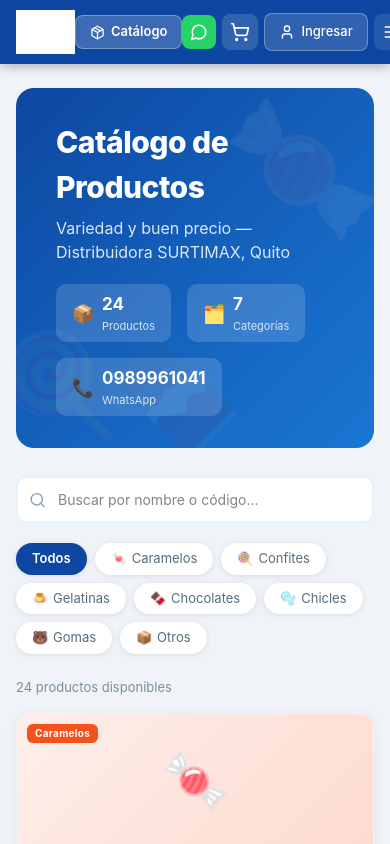
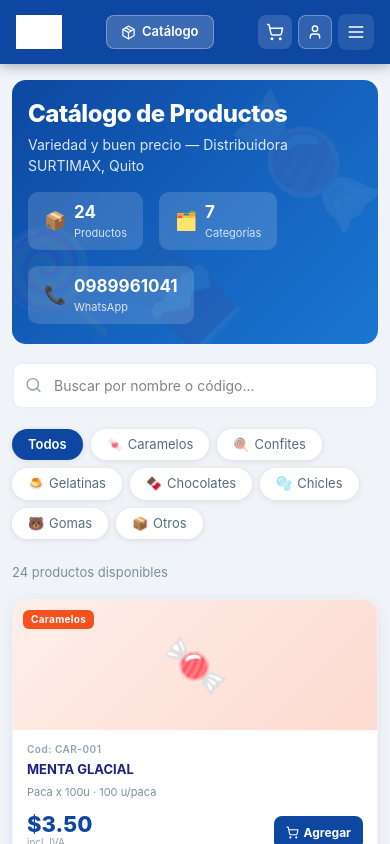
Before and after one commit to Dilankl30/SURTIMAX, a React (Vite) app: page / in a window 390 px wide. Shown: the top 844 px of the page. Built offline with nearby package versions, Linux system fonts and the light colour scheme.

Commit message:
fix: enforce compact single-line mobile header for all roles

```diff
--- a/package.json
+++ b/package.json
@@ -86,5 +86,8 @@
     "overrides": {
       "vite": "6.3.5"
     }
+  },
+  "engines": {
+    "node": "20.x"
   }
 }
--- a/src/app/components/Catalog.tsx
+++ b/src/app/components/Catalog.tsx
@@ -1,6 +1,7 @@
 import { useState, useMemo } from 'react';
 import { Search, ShoppingCart, Package } from 'lucide-react';
 import { useStore } from '../store';
+import { useIsMobile } from './ui/use-mobile';
 import type { Product } from '../store';
 
 const CAT_COLOR: Record<string, string> = {
@@ -18,6 +19,7 @@
   const [search, setSearch] = useState('');
   const [activeCategory, setActiveCategory] = useState('Todos');
   const [addedId, setAddedId] = useState<string | null>(null);
+  const isMobile = useIsMobile();
 
   const categories = useMemo(() => ['Todos', ...Array.from(new Set(products.map(p => p.category)))], [products]);
 
@@ -37,20 +39,20 @@
   const cartCount = cart.reduce((s, i) => s + i.quantity, 0);
 
   return (
-    <div style={{ maxWidth: 1280, margin: '0 auto', padding: '24px 16px' }}>
+    <div style={{ maxWidth: 1280, margin: '0 auto', padding: isMobile ? '16px 12px 90px' : '24px 16px' }}>
 
       {/* Hero */}
       <div style={{
         background: 'linear-gradient(135deg, #0D47A1 0%, #1565C0 60%, #1976D2 100%)',
-        borderRadius: 18, padding: '32px 40px', marginBottom: 28, color: 'white',
+        borderRadius: isMobile ? 14 : 18, padding: isMobile ? '20px 16px' : '32px 40px', marginBottom: isMobile ? 18 : 28, color: 'white',
         position: 'relative', overflow: 'hidden',
       }}>
         <div style={{ position: 'absolute', right: -10, top: -20, fontSize: 130, opacity: 0.08, userSelect: 'none' }}>🍬</div>
         <div style={{ position: 'absolute', right: 130, bottom: -30, fontSize: 110, opacity: 0.06, userSelect: 'none' }}>🍫</div>
         <div style={{ position: 'absolute', left: -20, bottom: -10, fontSize: 100, opacity: 0.05, userSelect: 'none' }}>🍭</div>
         <div style={{ position: 'relative', zIndex: 1 }}>
-          <h1 style={{ margin: '0 0 6px', fontSize: 30, fontWeight: 800, letterSpacing: -0.5 }}>Catálogo de Productos</h1>
-          <p style={{ margin: '0 0 20px', opacity: 0.85, fontSize: 16 }}>Variedad y buen precio — Distribuidora SURTIMAX, Quito</p>
+          <h1 style={{ margin: '0 0 6px', fontSize: isMobile ? 24 : 30, fontWeight: 800, letterSpacing: -0.5, lineHeight: 1.15 }}>Catálogo de Productos</h1>
+          <p style={{ margin: '0 0 16px', opacity: 0.85, fontSize: isMobile ? 14 : 16 }}>Variedad y buen precio — Distribuidora SURTIMAX, Quito</p>
           <div style={{ display: 'flex', gap: 16, flexWrap: 'wrap' }}>
             <HeroBadge emoji="📦" label="Productos" value={products.filter(p => p.available).length} />
             <HeroBadge emoji="🗂️" label="Categorías" value={categories.length - 1} />
@@ -108,7 +110,7 @@
           <p style={{ fontSize: 16 }}>No se encontraron productos</p>
         </div>
       ) : (
-        <div style={{ display: 'grid', gridTemplateColumns: 'repeat(auto-fill, minmax(210px, 1fr))', gap: 18 }}>
+        <div style={{ display: 'grid', gridTemplateColumns: isMobile ? '1fr' : 'repeat(auto-fill, minmax(210px, 1fr))', gap: isMobile ? 12 : 18 }}>
           {filtered.map(product => (
             <ProductCard
               key={product.id}
@@ -126,12 +128,12 @@
         <button
           onClick={() => setCartOpen(true)}
           style={{
-            position: 'fixed', bottom: 28, right: 28,
+            position: 'fixed', bottom: isMobile ? 14 : 28, right: isMobile ? 12 : 28,
             backgroundColor: '#0D47A1', color: 'white',
-            padding: '14px 22px', borderRadius: 50, border: 'none',
+            padding: isMobile ? '12px 16px' : '14px 22px', borderRadius: 50, border: 'none',
             boxShadow: '0 6px 24px rgba(13,71,161,0.45)',
             display: 'flex', alignItems: 'center', gap: 10,
-            cursor: 'pointer', zIndex: 50, fontSize: 14, fontWeight: 700,
+            cursor: 'pointer', zIndex: 50, fontSize: isMobile ? 13 : 14, fontWeight: 700, maxWidth: isMobile ? 'calc(100vw - 24px)' : undefined,
           }}
         >
           <ShoppingCart size={20} />
--- a/src/app/components/Header.tsx
+++ b/src/app/components/Header.tsx
@@ -1,18 +1,20 @@
 import { useState } from 'react';
 import { ShoppingCart, Bell, User, LogOut, Menu, X, Package, ClipboardList, LayoutDashboard, MessageCircle } from 'lucide-react';
 import { useStore } from '../store';
+import { useIsMobile } from './ui/use-mobile';
 import type { AppNotification } from '../store';
 import logoImg from '../../imports/DAME_CON_EL_FONDO_DE_202605160147.jpeg';
 
 export function Header() {
   const { view, setView, cart, setCartOpen, cartOpen, currentUser, logout, setAuthOpen, notifications } = useStore();
   const [mobileOpen, setMobileOpen] = useState(false);
+  const isMobile = useIsMobile();
   const [notifOpen, setNotifOpen] = useState(false);
 
   const cartCount = cart.reduce((s, i) => s + i.quantity, 0);
   const unreadNotifs = notifications.filter(n => !n.read).length;
 
-  const nav = (v: typeof view, label: string, close = false) => {
+  const nav = (v: typeof view, close = false) => {
     setView(v);
     if (close) setMobileOpen(false);
   };
@@ -24,7 +26,7 @@
 
           {/* Logo */}
           <button onClick={() => nav('catalog')} style={{ background: 'none', border: 'none', cursor: 'pointer', padding: 0, flexShrink: 0 }}>
-            <img src={logoImg} alt="SURTIMAX" style={{ height: 44, objectFit: 'contain', filter: 'brightness(0) invert(1)' }} />
+            <img src={logoImg} alt="SURTIMAX" style={{ height: isMobile ? 34 : 44, objectFit: 'contain', filter: 'brightness(0) invert(1)', maxWidth: isMobile ? 120 : 170 }} />
           </button>
 
           {/* Desktop Nav */}
@@ -53,7 +55,52 @@
           </nav>
 
           {/* Right actions */}
-          <div style={{ display: 'flex', alignItems: 'center', gap: 6, flexShrink: 0 }}>
+          <div style={{ display: 'flex', alignItems: 'center', gap: 6, flexShrink: 0, minWidth: 0 }}>
+            {isMobile && currentUser?.isAdmin && (
+              <div style={{ position: 'relative' }}>
+                <button
+                  onClick={() => setNotifOpen(!notifOpen)}
+                  style={{ position: 'relative', background: 'rgba(255,255,255,0.15)', border: 'none', color: 'white', cursor: 'pointer', padding: '8px', borderRadius: 8, display: 'flex', alignItems: 'center' }}
+                >
+                  <Bell size={18} />
+                  {unreadNotifs > 0 && (
+                    <span style={{ position: 'absolute', top: -5, right: -5, backgroundColor: '#FF5722', color: 'white', borderRadius: '50%', width: 18, height: 18, display: 'flex', alignItems: 'center', justifyContent: 'center', fontSize: 10, fontWeight: 'bold' }}>
+                      {unreadNotifs}
+                    </span>
+                  )}
+                </button>
+                {notifOpen && <NotificationsPanel onClose={() => setNotifOpen(false)} />}
+              </div>
+            )}
+
+            {isMobile && (
+              <button
+                onClick={() => setCartOpen(!cartOpen)}
+                style={{ position: 'relative', background: 'rgba(255,255,255,0.15)', border: 'none', color: 'white', cursor: 'pointer', padding: '8px', borderRadius: 8, display: 'flex', alignItems: 'center' }}
+              >
+                <ShoppingCart size={18} />
+                {cartCount > 0 && (
+                  <span style={{ position: 'absolute', top: -5, right: -5, backgroundColor: '#FF5722', color: 'white', borderRadius: '50%', width: 18, height: 18, display: 'flex', alignItems: 'center', justifyContent: 'center', fontSize: 10, fontWeight: 'bold' }}>
+                    {cartCount}
+                  </span>
+                )}
+              </button>
+            )}
+
+            {isMobile && (
+              currentUser ? (
+                <div style={{ width: 28, height: 28, borderRadius: '50%', backgroundColor: currentUser.isAdmin ? '#FF9800' : '#4FC3F7', display: 'flex', alignItems: 'center', justifyContent: 'center', fontSize: 12, fontWeight: 700, color: 'white' }}>
+                  {currentUser.name[0]}
+                </div>
+              ) : (
+                <button onClick={() => setAuthOpen(true)} style={{ background: 'rgba(255,255,255,0.15)', border: '1px solid rgba(255,255,255,0.3)', color: 'white', cursor: 'pointer', padding: '8px', borderRadius: 8, display: 'flex', alignItems: 'center' }}>
+                  <User size={16} />
+                </button>
+              )
+            )}
+
+            {!isMobile && (
+              <>
                 {/* WhatsApp */}
                 <a
                   href="https://wa.me/593989961041?text=Hola%20SURTIMAX%2C%20necesito%20informaci%C3%B3n"
@@ -95,14 +142,14 @@
                   </div>
                 )}
 
-            {/* User */}
+                {/* User desktop */}
                 {currentUser ? (
                   <div style={{ display: 'flex', alignItems: 'center', gap: 8 }}>
                     <div style={{ display: 'flex', alignItems: 'center', gap: 6, backgroundColor: 'rgba(255,255,255,0.1)', borderRadius: 8, padding: '6px 10px' }}>
                       <div style={{ width: 26, height: 26, borderRadius: '50%', backgroundColor: currentUser.isAdmin ? '#FF9800' : '#4FC3F7', display: 'flex', alignItems: 'center', justifyContent: 'center', fontSize: 12, fontWeight: 700, color: 'white' }}>
                         {currentUser.name[0]}
                       </div>
-                  <span style={{ color: 'white', fontSize: 13, fontWeight: 500 }} className="hidden md:block">
+                      <span style={{ color: 'white', fontSize: 13, fontWeight: 500 }}>
                         {currentUser.name.split(' ')[0]}
                         {currentUser.isAdmin && <span style={{ marginLeft: 4, fontSize: 10, backgroundColor: '#FF9800', padding: '1px 5px', borderRadius: 10 }}>Admin</span>}
                       </span>
@@ -123,6 +170,8 @@
                     <User size={16} /> Ingresar
                   </button>
                 )}
+              </>
+            )}
 
             {/* Mobile menu */}
             <button
@@ -138,17 +187,26 @@
         {/* Mobile nav */}
         {mobileOpen && (
           <div style={{ borderTop: '1px solid rgba(255,255,255,0.15)', padding: '12px 0', display: 'flex', flexDirection: 'column', gap: 2 }} className="md:hidden">
-            <MobileNavBtn onClick={() => nav('catalog', '', true)}>📦 Catálogo</MobileNavBtn>
+            <MobileNavBtn onClick={() => { setCartOpen(true); setMobileOpen(false); }}>🛒 Ver carrito {cartCount > 0 ? `(${cartCount})` : ''}</MobileNavBtn>
+            <a href="https://wa.me/593989961041?text=Hola%20SURTIMAX%2C%20necesito%20informaci%C3%B3n" target="_blank" rel="noopener noreferrer" style={{ color: 'rgba(255,255,255,0.9)', textDecoration: 'none', padding: '10px 8px', borderRadius: 6, fontSize: 14, display: 'block' }} onClick={() => setMobileOpen(false)}>💬 WhatsApp</a>
+            <MobileNavBtn onClick={() => nav('catalog', true)}>📦 Catálogo</MobileNavBtn>
             {currentUser && !currentUser.isAdmin && (
-              <MobileNavBtn onClick={() => nav('my-quotes', '', true)}>📋 Mis Cotizaciones</MobileNavBtn>
+              <MobileNavBtn onClick={() => nav('my-quotes', true)}>📋 Mis Cotizaciones</MobileNavBtn>
             )}
             {currentUser?.isAdmin && (
               <>
-                <MobileNavBtn onClick={() => nav('admin-dashboard', '', true)}>📊 Dashboard</MobileNavBtn>
-                <MobileNavBtn onClick={() => nav('admin-products', '', true)}>📦 Productos</MobileNavBtn>
-                <MobileNavBtn onClick={() => nav('admin-quotes', '', true)}>📋 Cotizaciones Admin</MobileNavBtn>
+                <MobileNavBtn onClick={() => nav('admin-dashboard', true)}>📊 Dashboard</MobileNavBtn>
+                <MobileNavBtn onClick={() => nav('admin-products', true)}>📦 Productos</MobileNavBtn>
+                <MobileNavBtn onClick={() => nav('admin-quotes', true)}>📋 Cotizaciones Admin</MobileNavBtn>
               </>
             )}
+            <div style={{ borderTop: '1px solid rgba(255,255,255,0.15)', marginTop: 8, paddingTop: 8 }}>
+              {currentUser ? (
+                <MobileNavBtn onClick={() => { logout(); setMobileOpen(false); }}>🚪 Cerrar sesión</MobileNavBtn>
+              ) : (
+                <MobileNavBtn onClick={() => { setAuthOpen(true); setMobileOpen(false); }}>👤 Ingresar</MobileNavBtn>
+              )}
+            </div>
           </div>
         )}
       </div>
@@ -194,7 +252,7 @@
   return (
     <>
       <div style={{ position: 'fixed', inset: 0, zIndex: 99 }} onClick={onClose} />
-      <div style={{ position: 'absolute', right: 0, top: 'calc(100% + 8px)', backgroundColor: 'white', borderRadius: 14, boxShadow: '0 8px 32px rgba(0,0,0,0.18)', width: 340, zIndex: 150, overflow: 'hidden', border: '1px solid #E3F2FD' }}>
+      <div style={{ position: 'absolute', right: 0, top: 'calc(100% + 8px)', backgroundColor: 'white', borderRadius: 14, boxShadow: '0 8px 32px rgba(0,0,0,0.18)', width: 'min(340px, calc(100vw - 24px))', zIndex: 150, overflow: 'hidden', border: '1px solid #E3F2FD' }}>
         <div style={{ padding: '14px 16px', borderBottom: '1px solid #E3F2FD', display: 'flex', justifyContent: 'space-between', alignItems: 'center', background: '#F8FAFE' }}>
           <span style={{ fontWeight: 700, color: '#0D47A1', fontSize: 14 }}>🔔 Notificaciones</span>
           <button onClick={clearNotifications} style={{ background: 'none', border: 'none', color: '#1976D2', cursor: 'pointer', fontSize: 12, fontWeight: 500 }}>
--- a/src/app/components/admin/AdminLayout.tsx
+++ b/src/app/components/admin/AdminLayout.tsx
@@ -1,6 +1,7 @@
-import { useState } from 'react';
+import { useEffect, useState } from 'react';
 import { LayoutDashboard, Package, ClipboardList, Menu, X, ChevronRight } from 'lucide-react';
 import { useStore } from '../../store';
+import { useIsMobile } from '../ui/use-mobile';
 import { AdminDashboard } from './AdminDashboard';
 import { AdminProducts } from './AdminProducts';
 import { AdminQuotations } from './AdminQuotations';
@@ -14,6 +15,11 @@
 export function AdminLayout() {
   const { view, setView } = useStore();
   const [collapsed, setCollapsed] = useState(false);
+  const isMobile = useIsMobile();
+
+  useEffect(() => {
+    if (isMobile) setCollapsed(true);
+  }, [isMobile]);
 
   const content = () => {
     if (view === 'admin-products') return <AdminProducts />;
@@ -22,9 +28,9 @@
   };
 
   return (
-    <div style={{ display: 'flex', minHeight: 'calc(100vh - 64px)' }}>
+    <div style={{ display: 'flex', minHeight: 'calc(100vh - 64px)', flexDirection: isMobile ? 'column' : 'row' }}>
 
-      {/* Sidebar */}
+      {!isMobile && (
         <aside style={{ width: collapsed ? 64 : 220, flexShrink: 0, backgroundColor: '#1A237E', transition: 'width 0.25s', overflow: 'hidden', display: 'flex', flexDirection: 'column' }}>
           <div style={{ padding: '14px 10px' }}>
             <button
@@ -73,15 +79,10 @@
               })}
             </nav>
           </div>
+        </aside>
+      )}
 
-        {!collapsed && (
-          <div style={{ marginTop: 'auto', padding: '14px 12px', borderTop: '1px solid rgba(255,255,255,0.1)' }}>
-            <div style={{ fontSize: 10, color: 'rgba(255,255,255,0.4)', textAlign: 'center' }}>v1.0 · SURTIMAX 2026</div>
-          </div>
-        )}
-      </aside>
 
-      {/* Main content */}
       <main style={{ flex: 1, overflowX: 'hidden', backgroundColor: '#F0F4F8' }}>
         {content()}
       </main>
```
Also changed, not shown: src/styles/globals.css (+9 -0 lines), vite.config.ts (+13 -0 lines). Lines whose indentation alone changed are shown as unchanged.
